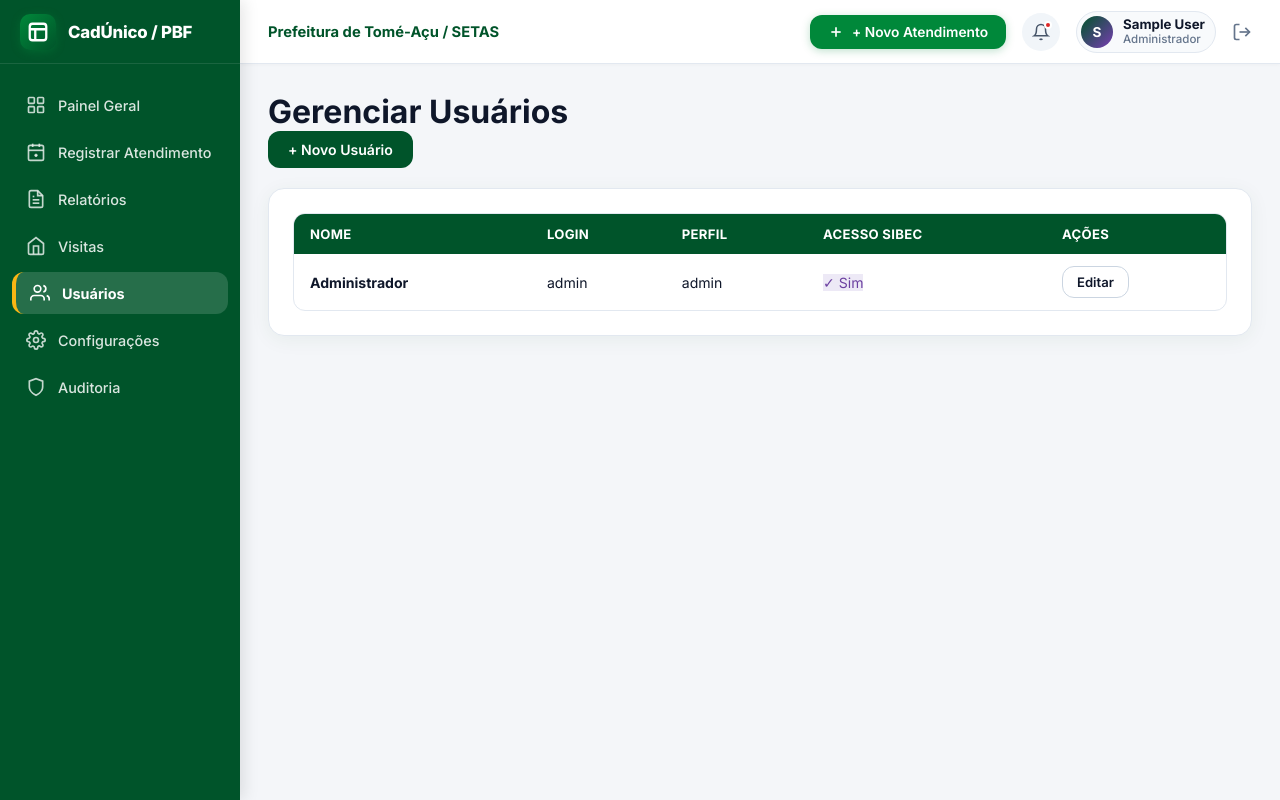
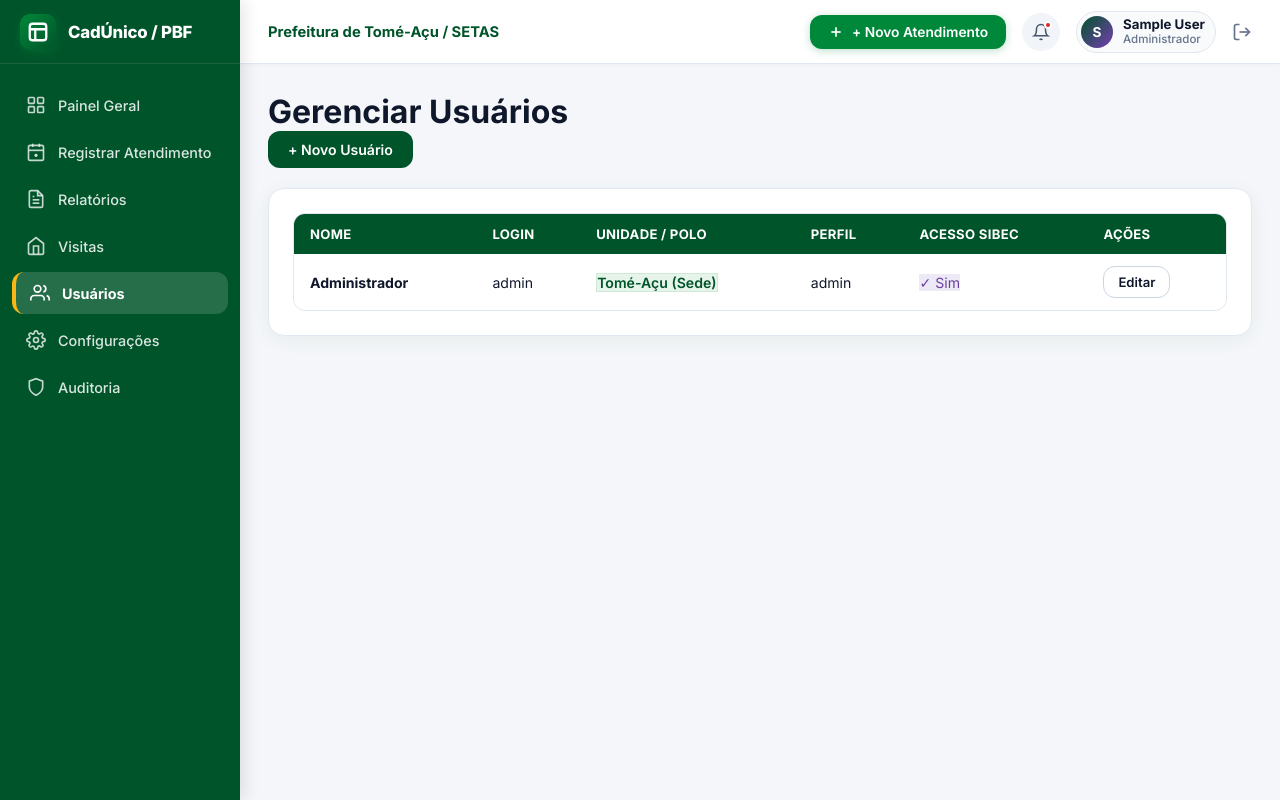
Before and after one commit to Falwk/cadunico-sistema, a Flask app: page /admin/usuarios in a window 1280 px wide. Run offline with Flask 3, Linux system fonts and the light colour scheme; the visitor is signed in with stand-in values (Sample User, id 1); data comes from the database, SQL or seed files in the repository; some libraries are stand-ins or nearby versions.

Commit message:
Adiciona separacao de entrevistadores por unidade (Tome-Acu Sede vs Quatro Bocas) na gestao de usuarios e na exportacao da planilha Excel

```diff
--- a/app.py
+++ b/app.py
@@ -683,6 +683,7 @@ def init_db():
         )''')
         # Migrações seguras para PostgreSQL — cada uma em savepoint individual
         migracoes = [
+            "ALTER TABLE usuarios ADD COLUMN IF NOT EXISTS unidade TEXT DEFAULT 'Tomé-Açu (Sede)'",
             "ALTER TABLE usuarios ADD COLUMN IF NOT EXISTS email TEXT",
             "ALTER TABLE usuarios ADD COLUMN IF NOT EXISTS telefone TEXT",
             "ALTER TABLE solicitacoes_visita ADD COLUMN IF NOT EXISTS atendimento_id INTEGER",
@@ -797,6 +798,7 @@ def init_db():
             criado_em       TEXT NOT NULL
         )''')
         for col_sql in [
+            "ALTER TABLE usuarios ADD COLUMN unidade TEXT DEFAULT 'Tomé-Açu (Sede)'",
             "ALTER TABLE usuarios ADD COLUMN trocar_senha INTEGER NOT NULL DEFAULT 0",
             "ALTER TABLE usuarios ADD COLUMN email TEXT",
             "ALTER TABLE usuarios ADD COLUMN telefone TEXT",
@@ -1527,93 +1529,328 @@ def criar_excel_relatorio(mes):
     wb = openpyxl.Workbook()
     wb.remove(wb.active)
 
-    azul = "1F4E79"
+    verde_escuro = "00542A"
+    verde = "00883A"
+    roxo = "783DB2"
+    verde_claro = "E6F4EA"
+    roxo_claro = "F3E8FF"
     azul_claro = "BDD7EE"
-    cinza = "F2F2F2"
+    cinza = "F8FAFC"
     branco = "FFFFFF"
-    thin = Side(style='thin', color='000000')
+    thin = Side(style='thin', color='CBD5E1')
     borda = Border(left=thin, right=thin, top=thin, bottom=thin)
 
     if session['perfil'] == 'admin':
-        ws_q = wb.create_sheet("Quantitativo Geral")
+        # Separar entrevistadores por unidade
+        u_tome = [u for u in usuarios if (dict(u).get('unidade') or 'Tomé-Açu (Sede)') != 'Quatro Bocas']
+        u_qb = [u for u in usuarios if dict(u).get('unidade') == 'Quatro Bocas']
+
         mes_titulo = nome_mes(mes).upper()
-        ws_q.merge_cells('A1:Z1')
-        ws_q['A1'] = f"QUANTITATIVO DE ATENDIMENTOS - {mes_titulo}"
-        ws_q['A1'].font = Font(bold=True, color=branco, size=13)
-        ws_q['A1'].fill = PatternFill("solid", fgColor=azul)
-        ws_q['A1'].alignment = Alignment(horizontal='center')
-        ws_q.row_dimensions[1].height = 24
-
-        nomes_ents = [u['nome'] for u in usuarios]
-        for ci, texto in enumerate(["TIPO DE ATENDIMENTO"] + nomes_ents + ["TOTAL"], 1):
-            c = ws_q.cell(2, ci, texto)
-            c.font = Font(bold=True, color=branco)
-            c.fill = PatternFill("solid", fgColor=azul)
-            c.border = borda
-            c.alignment = Alignment(horizontal='center')
-
+
+        # Buscar todos os atendimentos do mês
         ats_all = _fetchall(conn,
-            "SELECT a.*, u.nome as entrevistador FROM atendimentos a JOIN usuarios u ON a.usuario_id=u.id WHERE a.data LIKE ?",
+            "SELECT a.*, u.nome as entrevistador, COALESCE(u.unidade, 'Tomé-Açu (Sede)') as unidade "
+            "FROM atendimentos a JOIN usuarios u ON a.usuario_id=u.id WHERE a.data LIKE ?",
             (mes + '%',)
         )
-        quant = {t: {n: 0 for n in nomes_ents} for t in TIPOS_ATENDIMENTO}
+
+        nomes_all = [u['nome'] for u in usuarios]
+        quant = {t: {n: 0 for n in nomes_all} for t in TIPOS_ATENDIMENTO}
         for at in ats_all:
             for tipo in at['tipos'].split('|'):
                 if tipo in quant and at['entrevistador'] in quant[tipo]:
                     quant[tipo][at['entrevistador']] += 1
 
-        for ri, tipo in enumerate(TIPOS_ATENDIMENTO, 3):
+        # -------------------------------------------------------------
+        # 1. ABA "Quantitativo Geral" (Consolidado Comparativo)
+        # -------------------------------------------------------------
+        ws_q = wb.create_sheet("Quantitativo Geral")
+        ws_q.merge_cells('A1:Z1')
+        ws_q['A1'] = f"QUANTITATIVO DE ATENDIMENTOS (CONSOLIDADO GERAL) - {mes_titulo}"
+        ws_q['A1'].font = Font(bold=True, color=branco, size=13)
+        ws_q['A1'].fill = PatternFill("solid", fgColor=verde_escuro)
+        ws_q['A1'].alignment = Alignment(horizontal='center', vertical='center')
+        ws_q.row_dimensions[1].height = 26
+
+        # Linha 2: Cabeçalho das Unidades
+        ws_q.cell(2, 1, "UNIDADE").fill = PatternFill("solid", fgColor=verde_escuro)
+        ws_q.cell(2, 1).font = Font(bold=True, color=branco)
+        ws_q.cell(2, 1).border = borda
+        ws_q.cell(2, 1).alignment = Alignment(horizontal='center')
+
+        col_idx = 2
+        col_tome_subtotal = None
+        if u_tome:
+            start_tome = col_idx
+            end_tome = start_tome + len(u_tome) - 1
+            for ci in range(start_tome, end_tome + 1):
+                c = ws_q.cell(2, ci)
+                c.fill = PatternFill("solid", fgColor=verde)
+                c.border = borda
+            if start_tome < end_tome:
+                ws_q.merge_cells(start_row=2, start_column=start_tome, end_row=2, end_column=end_tome)
+            ws_q.cell(2, start_tome, "TOMÉ-AÇU (SEDE)").font = Font(bold=True, color=branco, size=10)
+            ws_q.cell(2, start_tome).alignment = Alignment(horizontal='center')
+            col_idx = end_tome + 1
+
+            c = ws_q.cell(2, col_idx, "SUBTOTAL TOMÉ")
+            c.font = Font(bold=True, color=branco)
+            c.fill = PatternFill("solid", fgColor=verde_escuro)
+            c.border = borda
+            c.alignment = Alignment(horizontal='center')
+            col_tome_subtotal = col_idx
+            col_idx += 1
+
+        col_qb_subtotal = None
+        if u_qb:
+            start_qb = col_idx
+            end_qb = start_qb + len(u_qb) - 1
+            for ci in range(start_qb, end_qb + 1):
+                c = ws_q.cell(2, ci)
+                c.fill = PatternFill("solid", fgColor=roxo)
+                c.border = borda
+            if start_qb < end_qb:
+                ws_q.merge_cells(start_row=2, start_column=start_qb, end_row=2, end_column=end_qb)
+            ws_q.cell(2, start_qb, "QUATRO BOCAS").font = Font(bold=True, color=branco, size=10)
+            ws_q.cell(2, start_qb).alignment = Alignment(horizontal='center')
+            col_idx = end_qb + 1
+
+            c = ws_q.cell(2, col_idx, "SUBTOTAL Q. BOCAS")
+            c.font = Font(bold=True, color=branco)
+            c.fill = PatternFill("solid", fgColor=roxo)
+            c.border = borda
+            c.alignment = Alignment(horizontal='center')
+            col_qb_subtotal = col_idx
+            col_idx += 1
+
+        c_gt = ws_q.cell(2, col_idx, "TOTAL GERAL")
+        c_gt.font = Font(bold=True, color=branco)
+        c_gt.fill = PatternFill("solid", fgColor=verde_escuro)
+        c_gt.border = borda
+        c_gt.alignment = Alignment(horizontal='center')
+        col_grand_total = col_idx
+        ws_q.row_dimensions[2].height = 20
+
+        # Linha 3: Cabeçalho com Nome dos Entrevistadores
+        ws_q.cell(3, 1, "TIPO DE ATENDIMENTO").fill = PatternFill("solid", fgColor=verde_escuro)
+        ws_q.cell(3, 1).font = Font(bold=True, color=branco)
+        ws_q.cell(3, 1).border = borda
+        ws_q.cell(3, 1).alignment = Alignment(horizontal='center')
+
+        tome_col_map = {}
+        col_curr = 2
+        if u_tome:
+            for u in u_tome:
+                c = ws_q.cell(3, col_curr, u['nome'])
+                c.font = Font(bold=True, color=branco)
+                c.fill = PatternFill("solid", fgColor=verde)
+                c.border = borda
+                c.alignment = Alignment(horizontal='center')
+                tome_col_map[u['nome']] = col_curr
+                col_curr += 1
+            c = ws_q.cell(3, col_curr, "SUBTOTAL TOMÉ")
+            c.font = Font(bold=True, color=branco)
+            c.fill = PatternFill("solid", fgColor=verde_escuro)
+            c.border = borda
+            c.alignment = Alignment(horizontal='center')
+            col_curr += 1
+
+        qb_col_map = {}
+        if u_qb:
+            for u in u_qb:
+                c = ws_q.cell(3, col_curr, u['nome'])
+                c.font = Font(bold=True, color=branco)
+                c.fill = PatternFill("solid", fgColor=roxo)
+                c.border = borda
+                c.alignment = Alignment(horizontal='center')
+                qb_col_map[u['nome']] = col_curr
+                col_curr += 1
+            c = ws_q.cell(3, col_curr, "SUBTOTAL Q. BOCAS")
+            c.font = Font(bold=True, color=branco)
+            c.fill = PatternFill("solid", fgColor=roxo)
+            c.border = borda
+            c.alignment = Alignment(horizontal='center')
+            col_curr += 1
+
+        c = ws_q.cell(3, col_curr, "TOTAL GERAL")
+        c.font = Font(bold=True, color=branco)
+        c.fill = PatternFill("solid", fgColor=verde_escuro)
+        c.border = borda
+        c.alignment = Alignment(horizontal='center')
+        ws_q.row_dimensions[3].height = 20
+
+        # Linhas por tipo de atendimento
+        for ri, tipo in enumerate(TIPOS_ATENDIMENTO, 4):
             fill = PatternFill("solid", fgColor=cinza if ri % 2 == 0 else branco)
             c = ws_q.cell(ri, 1, tipo)
             c.fill = fill
             c.border = borda
-            total_linha = 0
-            for ci, nome in enumerate(nomes_ents, 2):
-                v = quant[tipo].get(nome, 0)
-                total_linha += v
-                cc = ws_q.cell(ri, ci, v)
-                cc.fill = fill
-                cc.border = borda
-                cc.alignment = Alignment(horizontal='center')
-            ct = ws_q.cell(ri, len(nomes_ents) + 2, total_linha)
+
+            subtotal_tome = 0
+            if u_tome:
+                for u in u_tome:
+                    v = quant[tipo].get(u['nome'], 0)
+                    subtotal_tome += v
+                    cc = ws_q.cell(ri, tome_col_map[u['nome']], v)
+                    cc.fill = fill
+                    cc.border = borda
+                    cc.alignment = Alignment(horizontal='center')
+                c_st = ws_q.cell(ri, col_tome_subtotal, subtotal_tome)
+                c_st.font = Font(bold=True)
+                c_st.fill = PatternFill("solid", fgColor=verde_claro)
+                c_st.border = borda
+                c_st.alignment = Alignment(horizontal='center')
+
+            subtotal_qb = 0
+            if u_qb:
+                for u in u_qb:
+                    v = quant[tipo].get(u['nome'], 0)
+                    subtotal_qb += v
+                    cc = ws_q.cell(ri, qb_col_map[u['nome']], v)
+                    cc.fill = fill
+                    cc.border = borda
+                    cc.alignment = Alignment(horizontal='center')
+                c_sqb = ws_q.cell(ri, col_qb_subtotal, subtotal_qb)
+                c_sqb.font = Font(bold=True)
+                c_sqb.fill = PatternFill("solid", fgColor=roxo_claro)
+                c_sqb.border = borda
+                c_sqb.alignment = Alignment(horizontal='center')
+
+            tot_linha = subtotal_tome + subtotal_qb
+            ct = ws_q.cell(ri, col_grand_total, tot_linha)
             ct.font = Font(bold=True)
             ct.fill = PatternFill("solid", fgColor=azul_claro)
             ct.border = borda
             ct.alignment = Alignment(horizontal='center')
 
-        ri_total = len(TIPOS_ATENDIMENTO) + 3
-        grand_total = 0
+        # Linha Total Rodapé
+        ri_total = len(TIPOS_ATENDIMENTO) + 4
         ws_q.cell(ri_total, 1, "TOTAL").font = Font(bold=True, color=branco)
-        ws_q.cell(ri_total, 1).fill = PatternFill("solid", fgColor=azul)
+        ws_q.cell(ri_total, 1).fill = PatternFill("solid", fgColor=verde_escuro)
         ws_q.cell(ri_total, 1).border = borda
-        for ci, nome in enumerate(nomes_ents, 2):
-            col_total = sum(quant[t].get(nome, 0) for t in TIPOS_ATENDIMENTO)
-            grand_total += col_total
-            cc = ws_q.cell(ri_total, ci, col_total)
-            cc.font = Font(bold=True, color=branco)
-            cc.fill = PatternFill("solid", fgColor=azul)
-            cc.border = borda
-            cc.alignment = Alignment(horizontal='center')
-        ct = ws_q.cell(ri_total, len(nomes_ents) + 2, grand_total)
+
+        grand_tome = 0
+        if u_tome:
+            for u in u_tome:
+                col_tot = sum(quant[t].get(u['nome'], 0) for t in TIPOS_ATENDIMENTO)
+                grand_tome += col_tot
+                cc = ws_q.cell(ri_total, tome_col_map[u['nome']], col_tot)
+                cc.font = Font(bold=True, color=branco)
+                cc.fill = PatternFill("solid", fgColor=verde)
+                cc.border = borda
+                cc.alignment = Alignment(horizontal='center')
+            c_st = ws_q.cell(ri_total, col_tome_subtotal, grand_tome)
+            c_st.font = Font(bold=True, color=branco)
+            c_st.fill = PatternFill("solid", fgColor=verde_escuro)
+            c_st.border = borda
+            c_st.alignment = Alignment(horizontal='center')
+
+        grand_qb = 0
+        if u_qb:
+            for u in u_qb:
+                col_tot = sum(quant[t].get(u['nome'], 0) for t in TIPOS_ATENDIMENTO)
+                grand_qb += col_tot
+                cc = ws_q.cell(ri_total, qb_col_map[u['nome']], col_tot)
+                cc.font = Font(bold=True, color=branco)
+                cc.fill = PatternFill("solid", fgColor=roxo)
+                cc.border = borda
+                cc.alignment = Alignment(horizontal='center')
+            c_sqb = ws_q.cell(ri_total, col_qb_subtotal, grand_qb)
+            c_sqb.font = Font(bold=True, color=branco)
+            c_sqb.fill = PatternFill("solid", fgColor=roxo)
+            c_sqb.border = borda
+            c_sqb.alignment = Alignment(horizontal='center')
+
+        ct = ws_q.cell(ri_total, col_grand_total, grand_tome + grand_qb)
         ct.font = Font(bold=True, color=branco)
-        ct.fill = PatternFill("solid", fgColor=azul)
+        ct.fill = PatternFill("solid", fgColor=verde_escuro)
         ct.border = borda
         ct.alignment = Alignment(horizontal='center')
+
         ws_q.column_dimensions['A'].width = 35
-        for ci in range(2, len(nomes_ents) + 3):
-            ws_q.column_dimensions[get_column_letter(ci)].width = 14
-
-        # Aba origens
+        for ci in range(2, col_grand_total + 1):
+            ws_q.column_dimensions[get_column_letter(ci)].width = 16
+
+        # -------------------------------------------------------------
+        # Helper para criar abas exclusivas por Unidade
+        # -------------------------------------------------------------
+        def _criar_aba_unidade(sheet_title, titulo_banner, users_list, main_color):
+            ws_u = wb.create_sheet(sheet_title)
+            ws_u.merge_cells('A1:Z1')
+            ws_u['A1'] = f"{titulo_banner} - {mes_titulo}"
+            ws_u['A1'].font = Font(bold=True, color=branco, size=13)
+            ws_u['A1'].fill = PatternFill("solid", fgColor=main_color)
+            ws_u['A1'].alignment = Alignment(horizontal='center', vertical='center')
+            ws_u.row_dimensions[1].height = 24
+
+            headers = ["TIPO DE ATENDIMENTO"] + [u['nome'] for u in users_list] + ["TOTAL"]
+            for ci, texto in enumerate(headers, 1):
+                c = ws_u.cell(2, ci, texto)
+                c.font = Font(bold=True, color=branco)
+                c.fill = PatternFill("solid", fgColor=main_color)
+                c.border = borda
+                c.alignment = Alignment(horizontal='center')
+
+            for ri, tipo in enumerate(TIPOS_ATENDIMENTO, 3):
+                fill = PatternFill("solid", fgColor=cinza if ri % 2 == 0 else branco)
+                c = ws_u.cell(ri, 1, tipo)
+                c.fill = fill
+                c.border = borda
+                tot_l = 0
+                for ci, u in enumerate(users_list, 2):
+                    v = quant[tipo].get(u['nome'], 0)
+                    tot_l += v
+                    cc = ws_u.cell(ri, ci, v)
+                    cc.fill = fill
+                    cc.border = borda
+                    cc.alignment = Alignment(horizontal='center')
+                ct = ws_u.cell(ri, len(users_list) + 2, tot_l)
+                ct.font = Font(bold=True)
+                ct.fill = PatternFill("solid", fgColor=azul_claro)
+                ct.border = borda
+                ct.alignment = Alignment(horizontal='center')
+
+            ri_tot = len(TIPOS_ATENDIMENTO) + 3
+            ws_u.cell(ri_tot, 1, "TOTAL").font = Font(bold=True, color=branco)
+            ws_u.cell(ri_tot, 1).fill = PatternFill("solid", fgColor=main_color)
+            ws_u.cell(ri_tot, 1).border = borda
+            tot_g = 0
+            for ci, u in enumerate(users_list, 2):
+                col_t = sum(quant[t].get(u['nome'], 0) for t in TIPOS_ATENDIMENTO)
+                tot_g += col_t
+                cc = ws_u.cell(ri_tot, ci, col_t)
+                cc.font = Font(bold=True, color=branco)
+                cc.fill = PatternFill("solid", fgColor=main_color)
+                cc.border = borda
+                cc.alignment = Alignment(horizontal='center')
+            ct = ws_u.cell(ri_tot, len(users_list) + 2, tot_g)
+            ct.font = Font(bold=True, color=branco)
+            ct.fill = PatternFill("solid", fgColor=main_color)
+            ct.border = borda
+            ct.alignment = Alignment(horizontal='center')
+
+            ws_u.column_dimensions['A'].width = 35
+            for ci in range(2, len(users_list) + 3):
+                ws_u.column_dimensions[get_column_letter(ci)].width = 16
+
+        if u_tome:
+            _criar_aba_unidade("Tomé-Açu (Sede)", "QUANTITATIVO - TOMÉ-AÇU (SEDE)", u_tome, verde_escuro)
+        if u_qb:
+            _criar_aba_unidade("Quatro Bocas", "QUANTITATIVO - POLO QUATRO BOCAS", u_qb, roxo)
+
+        # -------------------------------------------------------------
+        # Aba Origens
+        # -------------------------------------------------------------
         ws_o = wb.create_sheet("Origens")
         ws_o.merge_cells('A1:C1')
         ws_o['A1'] = f"ATENDIMENTOS POR ORIGEM - {mes_titulo}"
         ws_o['A1'].font = Font(bold=True, color=branco, size=12)
-        ws_o['A1'].fill = PatternFill("solid", fgColor=azul)
+        ws_o['A1'].fill = PatternFill("solid", fgColor=verde_escuro)
         ws_o['A1'].alignment = Alignment(horizontal='center')
         for ci, cab in enumerate(["ORIGEM", "TOTAL", "% DO TOTAL"], 1):
             c = ws_o.cell(2, ci, cab)
             c.font = Font(bold=True, color=branco)
-            c.fill = PatternFill("solid", fgColor=azul)
+            c.fill = PatternFill("solid", fgColor=verde_escuro)
             c.border = borda
             c.alignment = Alignment(horizontal='center')
         origens_totais = {o: 0 for o in ORIGENS}
@@ -1634,29 +1871,35 @@ def criar_excel_relatorio(mes):
         ws_o.column_dimensions['B'].width = 10
         ws_o.column_dimensions['C'].width = 12
 
+    # -------------------------------------------------------------
+    # Abas Individuais dos Entrevistadores
+    # -------------------------------------------------------------
     for u in usuarios:
+        unidade_u = dict(u).get('unidade') or 'Tomé-Açu (Sede)'
         ats_u = _fetchall(conn,
             "SELECT * FROM atendimentos WHERE usuario_id=? AND data LIKE ? ORDER BY data",
             (u['id'], mes + '%')
         )
-        ws = wb.create_sheet(u['nome'][:31])
+        s_title = u['nome'][:24] + (" (QB)" if unidade_u == 'Quatro Bocas' else " (Sede)")
+        ws = wb.create_sheet(s_title[:31])
         mes_titulo = nome_mes(mes).upper()
         ws.merge_cells('A1:F1')
         ws['A1'] = f"REGISTRO MENSAL DE ATENDIMENTOS - {mes_titulo}"
         ws['A1'].font = Font(bold=True, color=branco, size=12)
-        ws['A1'].fill = PatternFill("solid", fgColor=azul)
+        header_color = roxo if unidade_u == 'Quatro Bocas' else verde_escuro
+        ws['A1'].fill = PatternFill("solid", fgColor=header_color)
         ws['A1'].alignment = Alignment(horizontal='center', vertical='center')
         ws.row_dimensions[1].height = 22
         ws.merge_cells('A2:F2')
-        ws['A2'] = f"Entrevistador(a): {u['nome']}"
+        ws['A2'] = f"Entrevistador(a): {u['nome']}  |  Unidade: {unidade_u}"
         ws['A2'].font = Font(bold=True, size=11)
-        ws['A2'].fill = PatternFill("solid", fgColor=azul_claro)
+        ws['A2'].fill = PatternFill("solid", fgColor=roxo_claro if unidade_u == 'Quatro Bocas' else verde_claro)
         ws['A2'].alignment = Alignment(horizontal='left', vertical='center')
         ws.row_dimensions[2].height = 18
         for ci, cab in enumerate(['DATA', 'CPF DO RF', 'NOME DO RF', 'ORIGEM', 'TIPOS DE ATENDIMENTO', 'TOTAL'], 1):
             c = ws.cell(3, ci, cab)
             c.font = Font(bold=True, color=branco)
-            c.fill = PatternFill("solid", fgColor=azul)
+            c.fill = PatternFill("solid", fgColor=header_color)
             c.border = borda
             c.alignment = Alignment(horizontal='center')
         ws.row_dimensions[3].height = 18
@@ -1841,6 +2084,7 @@ def novo_usuario():
         login_ = request.form.get('login', '').strip()
         senha = request.form.get('senha', '').strip()
         perfil = request.form.get('perfil', 'entrevistador')
+        unidade = request.form.get('unidade', 'Tomé-Açu (Sede)').strip()
         acesso_sibec = 1 if request.form.get('acesso_sibec') else 0
         email = request.form.get('email', '').strip() or None
         telefone = request.form.get('telefone', '').strip() or None
@@ -1856,8 +2100,8 @@ def novo_usuario():
             try:
                 conn = get_db()
                 _exec(conn,
-                    "INSERT INTO usuarios (nome,login,senha,perfil,acesso_sibec,trocar_senha,email,telefone) VALUES (?,?,?,?,?,?,?,?)",
-                    (nome, login_, generate_password_hash(senha), perfil, acesso_sibec, 1, email, telefone)
+                    "INSERT INTO usuarios (nome,login,senha,perfil,acesso_sibec,trocar_senha,email,telefone,unidade) VALUES (?,?,?,?,?,?,?,?,?)",
+                    (nome, login_, generate_password_hash(senha), perfil, acesso_sibec, 1, email, telefone, unidade)
                 )
                 conn.commit()
                 conn.close()
@@ -1881,6 +2125,7 @@ def editar_usuario(uid):
         login_ = request.form.get('login', '').strip()
         nova_senha = request.form.get('senha', '').strip()
         perfil = request.form.get('perfil', 'entrevistador')
+        unidade = request.form.get('unidade', 'Tomé-Açu (Sede)').strip()
         acesso_sibec = 1 if request.form.get('acesso_sibec') else 0
         email = request.form.get('email', '').strip() or None
         telefone = request.form.get('telefone', '').strip() or None
@@ -1891,13 +2136,13 @@ def editar_usuario(uid):
         if not erros:
             if nova_senha:
                 _exec(conn,
-                    "UPDATE usuarios SET nome=?,login=?,senha=?,perfil=?,acesso_sibec=?,trocar_senha=0,email=?,telefone=? WHERE id=?",
-                    (nome, login_, generate_password_hash(nova_senha), perfil, acesso_sibec, email, telefone, uid)
+                    "UPDATE usuarios SET nome=?,login=?,senha=?,perfil=?,acesso_sibec=?,trocar_senha=0,email=?,telefone=?,unidade=? WHERE id=?",
+                    (nome, login_, generate_password_hash(nova_senha), perfil, acesso_sibec, email, telefone, unidade, uid)
                 )
             else:
                 _exec(conn,
-                    "UPDATE usuarios SET nome=?,login=?,perfil=?,acesso_sibec=?,email=?,telefone=? WHERE id=?",
-                    (nome, login_, perfil, acesso_sibec, email, telefone, uid)
+                    "UPDATE usuarios SET nome=?,login=?,perfil=?,acesso_sibec=?,email=?,telefone=?,unidade=? WHERE id=?",
+                    (nome, login_, perfil, acesso_sibec, email, telefone, unidade, uid)
                 )
             conn.commit()
             conn.close()
--- a/templates/admin_usuarios.html
+++ b/templates/admin_usuarios.html
@@ -9,13 +9,20 @@
     <div class="table-wrap">
       <table>
         <thead>
-          <tr><th>Nome</th><th>Login</th><th>Perfil</th><th>Acesso SIBEC</th><th>Ações</th></tr>
+          <tr><th>Nome</th><th>Login</th><th>Unidade / Polo</th><th>Perfil</th><th>Acesso SIBEC</th><th>Ações</th></tr>
         </thead>
         <tbody>
           {% for u in usuarios %}
           <tr>
             <td><strong>{{ u.nome }}</strong></td>
             <td>{{ u.login }}</td>
+            <td>
+              {% if u.unidade == 'Quatro Bocas' %}
+                <span class="tag" style="background:#F3E8FF;color:#783DB2;border:1px solid #E9D5FF;font-weight:600;">Quatro Bocas</span>
+              {% else %}
+                <span class="tag" style="background:#E6F4EA;color:#00542A;border:1px solid #CEEAD6;font-weight:600;">Tomé-Açu (Sede)</span>
+              {% endif %}
+            </td>
             <td><span class="tag">{{ u.perfil }}</span></td>
             <td>{% if u.acesso_sibec %}<span class="tag" style="background:#EDE9F6;color:#6B3FA0">✓ Sim</span>{% else %}<span style="color:#ccc">–</span>{% endif %}</td>
             <td style="display:flex;gap:6px">
```
Also changed, not shown: templates/editar_usuario.html (+9 -0 lines), templates/novo_usuario.html (+9 -0 lines).
